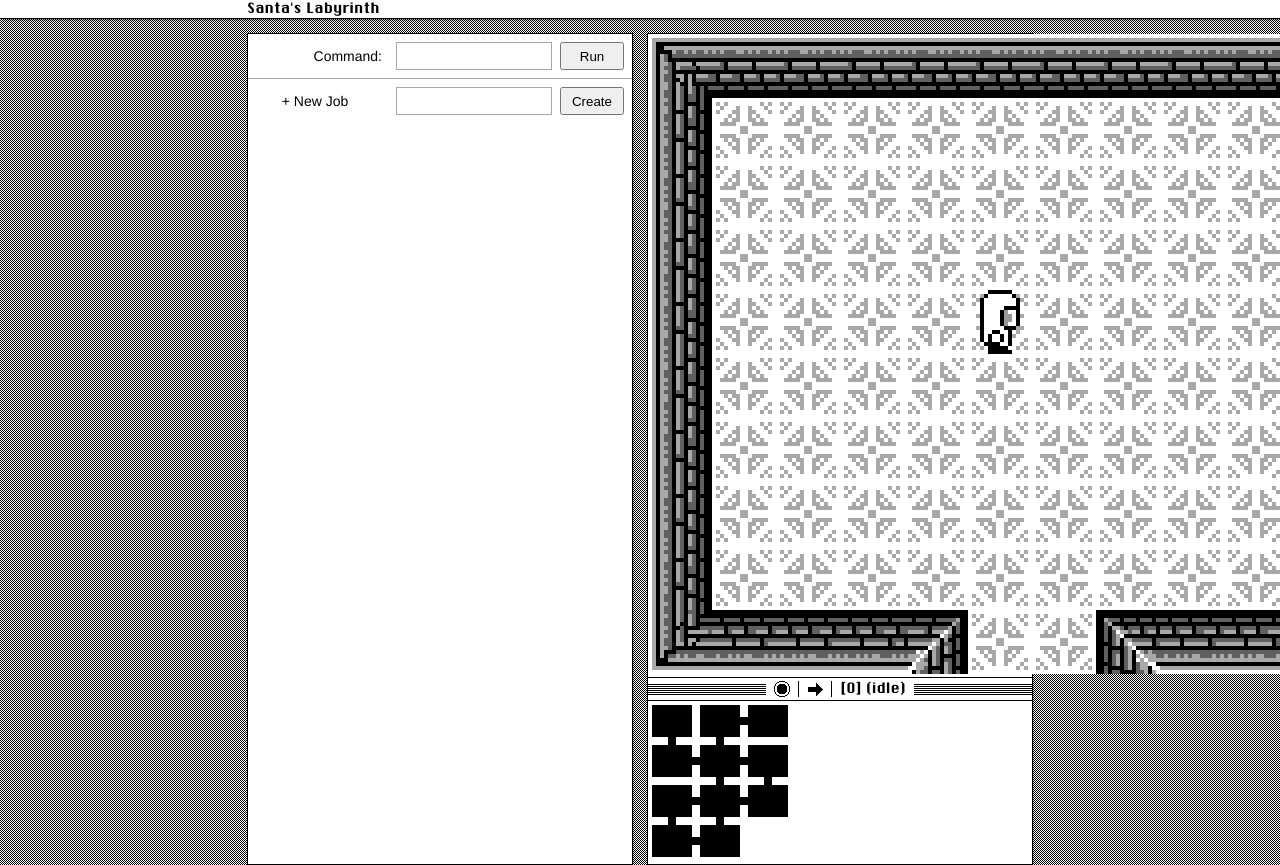
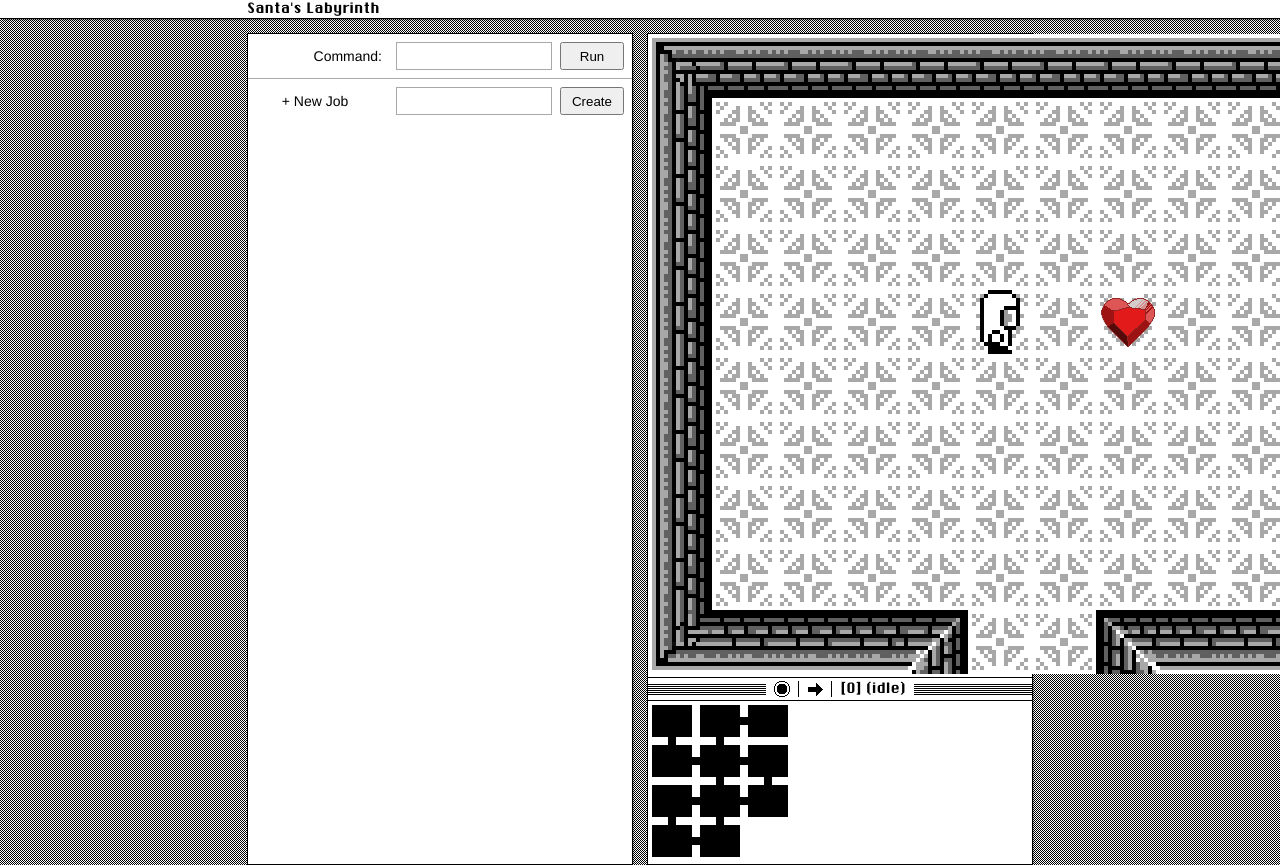
Before and after one commit to joeatwork/santas-labyrinth, a React (Create React App) app: page / in a window 1280 px wide. Shown: the top 865 px of the page. Built offline with nearby package versions, Linux system fonts and the light colour scheme.

Commit message:
s/game/level/ for levelstates

```diff
--- a/src/components/GameMap.tsx
+++ b/src/components/GameMap.tsx
@@ -61,7 +61,7 @@ function stripTerrain(furniture: Tile[][]): Tile[][] {
 }
 
 export const GameMap = connect((state: AllState) => ({
-  terrain: state.game.terrain
+  terrain: state.level.terrain
 }))(({ width, terrain }: { width: number; terrain: Terrain }) => {
   const canvasRef = React.useRef<HTMLCanvasElement>(null);
   const stripped = stripTerrain(terrain.furniture);
--- a/src/components/GameScreen.tsx
+++ b/src/components/GameScreen.tsx
@@ -97,21 +97,21 @@ function drawActors(
 }
 
 type GameScreenProps = {
-  game: LevelState;
+  level: LevelState;
   loaded: boolean;
 };
 
 export const GameScreen = connect((state: AllState) => ({
-  game: state.game,
+  level: state.level,
   loaded: state.loaded
-}))(({ loaded, game }: GameScreenProps) => {
+}))(({ loaded, level }: GameScreenProps) => {
   const canvasRef = React.useRef<HTMLCanvasElement>(null);
 
-  const you = hero(game)!;
+  const you = hero(level)!;
 
-  const maxTop = game.terrain.furniture.length - 10;
+  const maxTop = level.terrain.furniture.length - 10;
   const maxLeft =
-    Math.max(...game.terrain.furniture.map(row => row.length)) - 12;
+    Math.max(...level.terrain.furniture.map(row => row.length)) - 12;
   const mapViewport = {
     top: Math.min(maxTop, Math.max(0, you.position.top - 4)),
     left: Math.min(maxLeft, Math.max(0, you.position.left - 5)),
@@ -126,11 +126,11 @@ export const GameScreen = connect((state: AllState) => ({
     }
     const ctx = canvas.getContext("2d")!;
     ctx.save();
-    drawRoom(mapViewport, game.terrain, ctx);
-    drawMarks(mapViewport, game.marks, ctx);
-    drawActors(mapViewport, game.actors, ctx);
+    drawRoom(mapViewport, level.terrain, ctx);
+    drawMarks(mapViewport, level.marks, ctx);
+    drawActors(mapViewport, level.actors, ctx);
     ctx.restore();
-  }, [loaded, mapViewport, game]);
+  }, [loaded, mapViewport, level]);
 
   return (
     <div className="GameScreen-container">
--- a/src/components/RobotStatus.tsx
+++ b/src/components/RobotStatus.tsx
@@ -17,7 +17,7 @@ interface RobotStatusParams {
 
 export const RobotStatus = connect((s: AllState) => ({
   cpu: s.cpu,
-  robot: hero(s.game)
+  robot: hero(s.level)
 }))(({ cpu, robot }: RobotStatusParams) => {
   const depth = cpu.stack.length;
   let job = "(idle)";
--- a/src/game/commandshell.ts
+++ b/src/game/commandshell.ts
@@ -29,29 +29,29 @@ export function continueExecution(
   thisTick: number,
   robot: Actor,
   cpu: Processor,
-  game: LevelState
+  level: LevelState
 ) {
   if (thisTick < 0) {
-    return { lastTick: thisTick, cpu, game };
+    return { lastTick: thisTick, cpu, level };
   }
 
   if (thisTick - lastTick < minMillisPerCycle) {
-    return { lastTick, cpu, game };
+    return { lastTick, cpu, level };
   }
 
   if (cpu.stack.length === 0) {
-    return { lastTick: thisTick, cpu, game };
+    return { lastTick: thisTick, cpu, level };
   }
 
-  const senses = gameSenses(game, robot);
-  const actuators = gameActuators(game, robot);
+  const senses = gameSenses(level, robot);
+  const actuators = gameActuators(level, robot);
   const newCpu = cycle(cpu, senses, actuators);
-  const newGame = actuators.newgame;
+  const newLevel = actuators.newlevel;
 
   return {
     lastTick: thisTick,
     cpu: newCpu,
-    game: newGame
+    level: newLevel
   };
 }
 
@@ -117,7 +117,7 @@ export function runCommand(
   cmdText: string,
   robot: Actor,
   cpu: Processor,
-  game: LevelState
+  level: LevelState
 ) {
   const parser = new Parser(_.keys(cpu.jobs));
   const cmd = parser.parseInstruction(cmdText);
--- a/src/game/physics.ts
+++ b/src/game/physics.ts
@@ -23,7 +23,7 @@ function characterToProp(c: CharacterType): Prop {
   }
 }
 
-export function gameSenses(game: LevelState, robot: Actor) {
+export function gameSenses(level: LevelState, robot: Actor) {
   return {
     orientation: () => {
       return robot.orientation;
@@ -35,7 +35,7 @@ export function gameSenses(game: LevelState, robot: Actor) {
         y: robot.position.top + delta.y
       };
       for (let i = 0; i < visionDistance; i++) {
-        const stuff = stuffAt(game, check);
+        const stuff = stuffAt(level, check);
         if (!stuff) {
           break;
         }
@@ -63,15 +63,15 @@ export function gameSenses(game: LevelState, robot: Actor) {
 }
 
 class GameActuators {
-  readonly game: LevelState;
+  readonly level: LevelState;
   readonly robot: Actor;
   issues: string | null;
-  newgame: LevelState;
+  newlevel: LevelState;
 
-  constructor(game: LevelState, robot: Actor) {
-    this.game = game;
+  constructor(level: LevelState, robot: Actor) {
+    this.level = level;
     this.robot = robot;
-    this.newgame = game;
+    this.newlevel = level;
     this.issues = null;
   }
 
@@ -93,35 +93,35 @@ class GameActuators {
   }
 
   turn(ot: Orientation) {
-    this.newgame = turn(this.game, this.robot, ot);
+    this.newlevel = turn(this.level, this.robot, ot);
   }
 
   go(delta: Point) {
     const pt = this.newpt(delta);
-    if (inbounds(this.game.terrain, pt.x, pt.y)) {
-      this.newgame = relocate(this.game, this.robot, pt);
+    if (inbounds(this.level.terrain, pt.x, pt.y)) {
+      this.newlevel = relocate(this.level, this.robot, pt);
     } else {
       this.issues = "move out of bounds";
     }
   }
 
   setmark() {
-    this.newgame = setMark(
-      this.game,
+    this.newlevel = setMark(
+      this.level,
       this.robot.position.left,
       this.robot.position.top
     );
   }
 
   erase() {
-    this.newgame = eraseMark(
-      this.game,
+    this.newlevel = eraseMark(
+      this.level,
       this.robot.position.left,
       this.robot.position.top
     );
   }
 }
 
-export function gameActuators(game: LevelState, robot: Actor) {
-  return new GameActuators(game, robot);
+export function gameActuators(level: LevelState, robot: Actor) {
+  return new GameActuators(level, robot);
 }
--- a/src/levels/levelgen.ts
+++ b/src/levels/levelgen.ts
@@ -76,8 +76,8 @@ export function levelGen() {
         ctype: CharacterType.heart,
         orientation: Orientation.south,
         position: {
-          top: exit.y,
-          left: exit.x,
+          top: entrance.y, // exit.y,
+          left: entrance.x + 2, // exit.x,
           width: 1,
           height: 1
         }
--- a/src/levels/levelstate.ts
+++ b/src/levels/levelstate.ts
@@ -18,12 +18,12 @@ export interface LevelState {
   readonly actors: Actor[];
 }
 
-export function setMark(game: LevelState, x: number, y: number) {
-  if (game.marks[y][x]) {
-    return game;
+export function setMark(level: LevelState, x: number, y: number) {
+  if (level.marks[y][x]) {
+    return level;
   }
 
-  const marks = game.marks.map((row, atY) => {
+  const marks = level.marks.map((row, atY) => {
     if (atY !== y) {
       return row;
     }
@@ -32,17 +32,17 @@ export function setMark(game: LevelState, x: number, y: number) {
   });
 
   return {
-    ...game,
+    ...level,
     marks
   };
 }
 
-export function eraseMark(game: LevelState, x: number, y: number) {
-  if (!game.marks[y][x]) {
-    return game;
+export function eraseMark(level: LevelState, x: number, y: number) {
+  if (!level.marks[y][x]) {
+    return level;
   }
 
-  const marks = game.marks.map((row, atY) => {
+  const marks = level.marks.map((row, atY) => {
     if (atY !== y) {
       return row;
     }
@@ -51,26 +51,26 @@ export function eraseMark(game: LevelState, x: number, y: number) {
   });
 
   return {
-    ...game,
+    ...level,
     marks
   };
 }
 
-export function hero(game: LevelState) {
-  return game.actors.find(a => a.ctype === CharacterType.hero)!;
+export function hero(level: LevelState) {
+  return level.actors.find(a => a.ctype === CharacterType.hero)!;
 }
 
-export function stuffAt(game: LevelState, check: Point) {
+export function stuffAt(level: LevelState, check: Point) {
   if (
     check.y < 0 ||
     check.x < 0 ||
-    check.y >= game.terrain.furniture.length ||
-    check.x >= Math.max(...game.terrain.furniture.map(row => row.length))
+    check.y >= level.terrain.furniture.length ||
+    check.x >= Math.max(...level.terrain.furniture.map(row => row.length))
   ) {
     return null;
   }
 
-  const actors = game.actors.filter(they => {
+  const actors = level.actors.filter(they => {
     const theypos = they.position;
     for (let theyx = 0; theyx < theypos.width; theyx++) {
       for (let theyy = 0; theyy < theypos.height; theyy++) {
@@ -87,25 +87,25 @@ export function stuffAt(game: LevelState, check: Point) {
 
   const [tilex, tiley] = [Math.floor(check.x), Math.floor(check.y)];
 
-  const furniture = game.terrain.furniture[tiley][tilex];
+  const furniture = level.terrain.furniture[tiley][tilex];
 
-  const mark = game.marks[tiley][tilex];
+  const mark = level.marks[tiley][tilex];
 
   return { actors, furniture, mark };
 }
 
-export function turn(game: LevelState, actor: Actor, orientation: Orientation) {
+export function turn(level: LevelState, actor: Actor, orientation: Orientation) {
   const aNew = {
     ...actor,
     orientation
   };
   return {
-    ...game,
-    actors: game.actors.filter(a => a !== actor).concat([aNew])
+    ...level,
+    actors: level.actors.filter(a => a !== actor).concat([aNew])
   };
 }
 
-export function relocate(game: LevelState, actor: Actor, target: Point) {
+export function relocate(level: LevelState, actor: Actor, target: Point) {
   const aNew = {
     ...actor,
     position: {
@@ -115,7 +115,7 @@ export function relocate(game: LevelState, actor: Actor, target: Point) {
     }
   };
   return {
-    ...game,
-    actors: game.actors.filter(a => a !== actor).concat([aNew])
+    ...level,
+    actors: level.actors.filter(a => a !== actor).concat([aNew])
   };
 }
--- a/src/state/rootreducer.ts
+++ b/src/state/rootreducer.ts
@@ -17,7 +17,7 @@ import {
 
 const initialState: AllState = {
   loaded: false,
-  game: levelGen(),
+  level: levelGen(),
   cpu: newProcessor,
   lastTick: -1,
   terminalLine: "",
@@ -60,9 +60,9 @@ function reduction(
       const up = continueExecution(
         state.lastTick,
         thisTick,
-        hero(state.game),
+        hero(state.level),
         state.cpu,
-        state.game
+        state.level
       );
       return {
         ...state,
@@ -77,9 +77,9 @@ function reduction(
     case Actions.newCommand:
       const ran = runCommand(
         action.command,
-        hero(state.game),
+        hero(state.level),
         state.cpu,
-        state.game
+        state.level
       );
       return {
         ...state,
--- a/src/state/states.ts
+++ b/src/state/states.ts
@@ -5,7 +5,7 @@ import { SourceCode } from "../editor/sourcecode";
 
 export interface AllState {
   loaded: boolean;
-  game: LevelState;
+  level: LevelState;
   cpu: Processor;
   lastTick: number;
   terminalLine: string;
```
Also changed, not shown: 2 other files (tests, documents, lock files or other folders).
